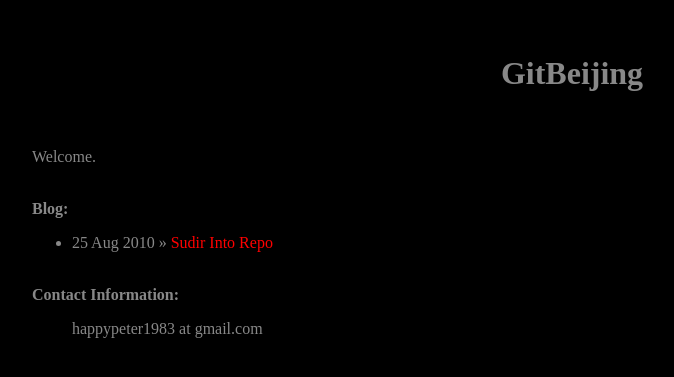
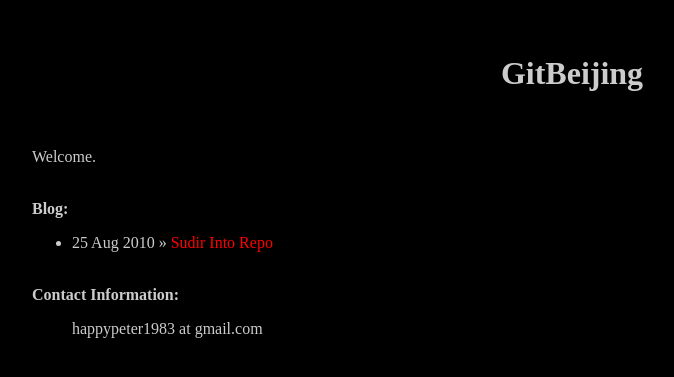
Before and after one commit to happypeter/gitbeijing, a Jekyll site: the page built from index.markdown, in a window 1280 px wide. Shown: the top 377 px of the page, without its empty margins (68-742 px from the left). Built offline with Jekyll 4.4.1, drawn with Linux system fonts in a browser that asks for light colours; Markdown is read by kramdown in place of the engine named in the settings.

Commit message:
make text brighter

```diff
--- a/css/gitbeijing.css
+++ b/css/gitbeijing.css
@@ -8,7 +8,8 @@ body
 {
 margin-left: 100px;
 background-color: #000000;
-color:#888888;
+/* this is the color of text */
+color:#cccccc;
 margin-right: 100px;
 }
 
```
